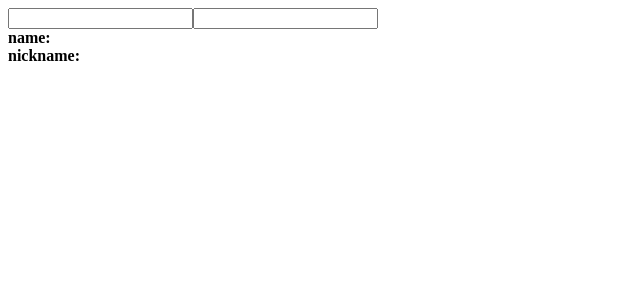
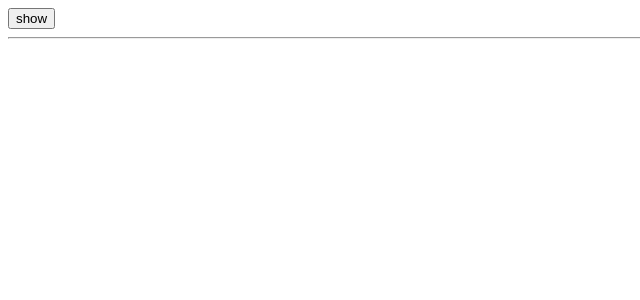
Before and after one commit to overaction/react_practice, a React (Create React App) app: page / in a window 1280 px wide. Shown: the top 300 px of the page, without its empty margins (0-640 px from the left). Built offline with nearby package versions, Linux system fonts and the light colour scheme.

Commit message:
Hooks #2 useEffect-3

```diff
--- a/src/App.js
+++ b/src/App.js
@@ -1,8 +1,19 @@
-import React from 'react';
+import React, { useState } from 'react';
 import Info from './Info';
 
 const App = () => {
-    return <Info />
+    const [visible, setVisible] = useState(false);
+    return (
+        <div>
+            <button onClick={() => {
+                setVisible(!visible);
+            }}>
+            {visible ? 'hide' : 'show'}
+            </button>
+            <hr />
+            {visible && <Info />}
+        </div>
+    )
 }
 
 export default App;
--- a/src/Info.js
+++ b/src/Info.js
@@ -4,12 +4,14 @@ const Info = () => {
     const [name, setName] = useState('');
     const [nickname,setNick] = useState('');
     useEffect(() => {
-        console.log('rendering complete');
-        console.log({
-            name,
-            nickname
-        })
+        console.log('effect');
+        console.log(name);
+        return () => {
+            console.log('cleanup');
+            console.log(name);
+        }
     },[name])
+    // 뒷정리 함수로 인해 업데이트 되기 직전의 값을 보여준다
     const onChangeName = e => {
         setName(e.target.value);
     }
```
